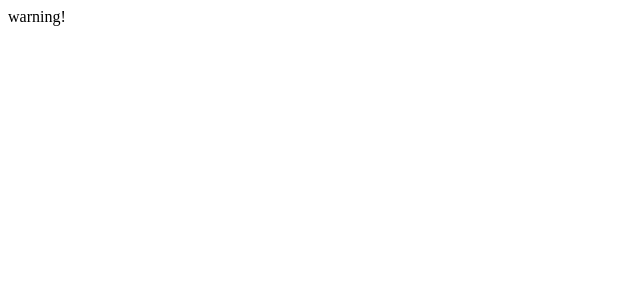
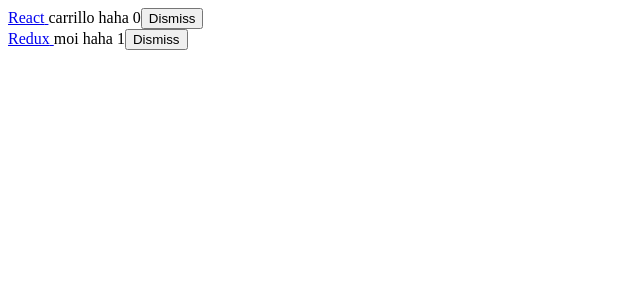
Before and after one commit to Alexraiden/ReactMemory, a React app: page / in a window 1280 px wide. Shown: the top 300 px of the page, without its empty margins (0-640 px from the left). Built offline with nearby package versions, Linux system fonts and the light colour scheme.

Commit message:
App Component with delete

```diff
--- a/src/App.js
+++ b/src/App.js
@@ -2,7 +2,7 @@ import React, {Component} from "react";
 import ReactDOM from "react-dom";
 
 //data test
-/*
+
 const list = [
   {
     title: 'React',
@@ -21,116 +21,42 @@ const list = [
 ];
 
 class App extends Component {
+
+	constructor(props){
+		super(props);
+
+		this.state = {
+			list,
+		}
+
+		this.onDismiss = this.onDismiss.bind(this);
+	}
+
+	onDismiss(id){
+		const updatedList = this.state.list.filter((item)=> item.objectID !== id)
+		this.setState({list : updatedList});
+	};
+
 	render(){
-    const helloworld = "welkomen React";
 
 	    return (
-        list.map((item)=>
+	        this.state.list.map((item)=>
 	          <div key = {item.objectID} >
-            <div>
-              <span>{item.title} </span>
+		          <a href={item.url}>{item.title} </a>
 		          <span>{item.author} </span>
-              <span>{item.url} </span>
 		          <span>{item.objectID}</span>
-            </div>
+		          <span>
+		          	<button
+		          		onClick = {()=>this.onDismiss(item.objectID)}
+		          	>
+		          	Dismiss
+		          	</button>
+
+		          </span>
 	          </div>
 	        )
 	    )
   	}
 };
-*/
 
-
-
-/*
-import React from "react";
-import ReactDOM from "react-dom";
-const App = () => {
-  return (
-    <div>
-      <p style={pStyle}>React just here!</p>
-    </div>
-  );
-};
-
-
-const pStyle = {
-  fontSize: '32px',
-  textAlign: 'center'
-};
-
-
-export default App;
-ReactDOM.render(<App />, document.getElementById("app"));
-*/
-
-/*
-function CoolComponent({ adjective = 'Cool' }) {
-  return <p>Youpi So fucking {adjective} !</p>
-};
-
-ReactDOM.render(
-  <div>
-    <CoolComponent adjective="awesome" />
-    <CoolComponent />
-  </div>,
-  document.getElementById('app')
-);
-*/
-
-/*
-
-const Greeter = ({ whom }) => (
-  <button onClick={() => console.log(`Bonjour ${whom} !`)}>
-    Vas-y, clique pas !
-  </button>
-)
-*/
-
-/*
-const App = ({name, bar, val}) => (
-		<div>
-			{name ? <span>hello {name}</span> : null}
-			{bar && <span>foo = {bar}</span>}
-			{val && <span>val = {val}</span>}
-		</div>
-	);
-
-const data = {
-	bar: 4,
-	val: undefined
-};
-
-
-ReactDOM.render(<App name="world" {...data}/>, document.getElementById('app'))
-*/
-
-
-/*
-function App(props){
-	return(
-		<div>
-			<p>Number of items: {props.op}</p>
-		</div>
-	);
-};
-
-ReactDOM.render(<App op={42} />, document.getElementById('app'))
-*/
-
-function App(props){
-	if(!props.warn){
-		return null
-	}
-
-	return (
-		<div className= "warning">
-			warning!
-		</div>
-	);
-};
-
-
-
-
-ReactDOM.render(<App warn />, document.getElementById('app'))
+ReactDOM.render(<App/>, document.getElementById('app'))
```
Lines whose indentation alone changed are shown as unchanged.
